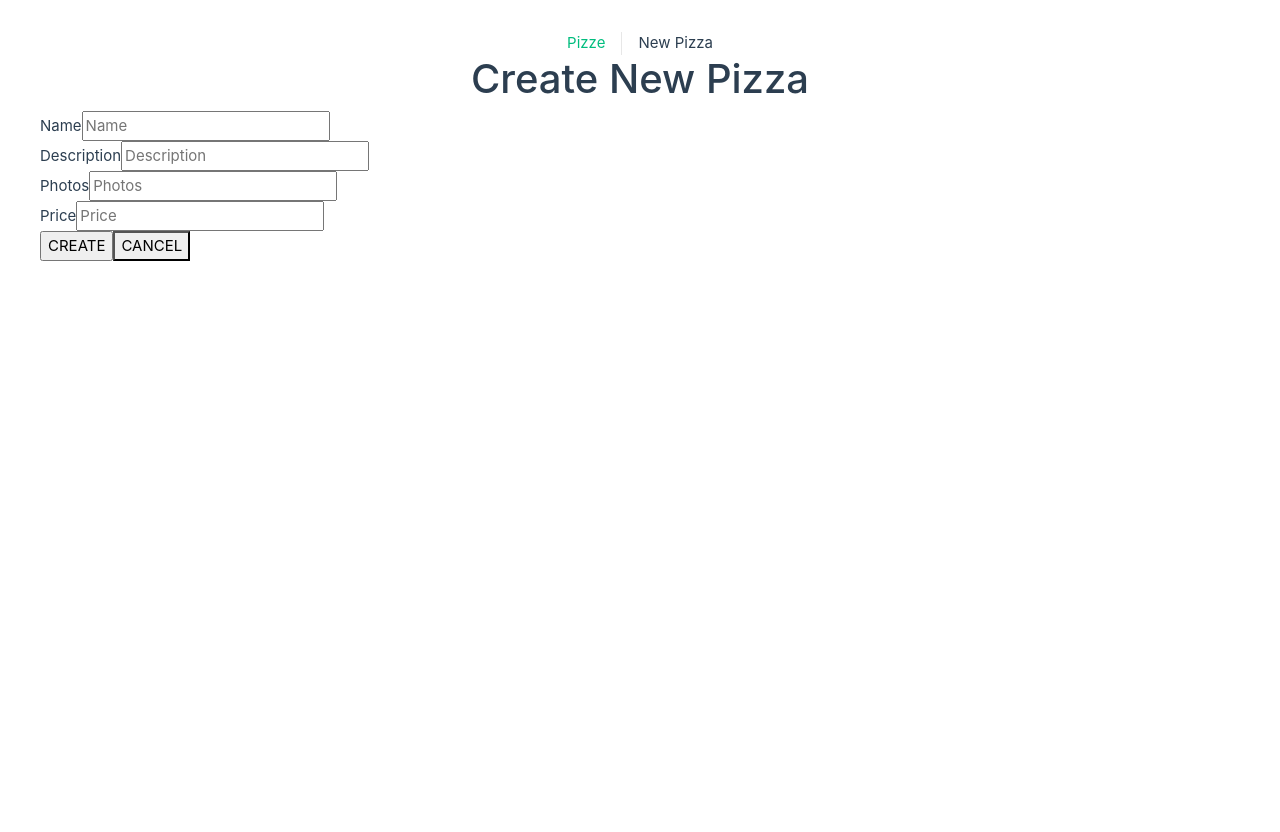
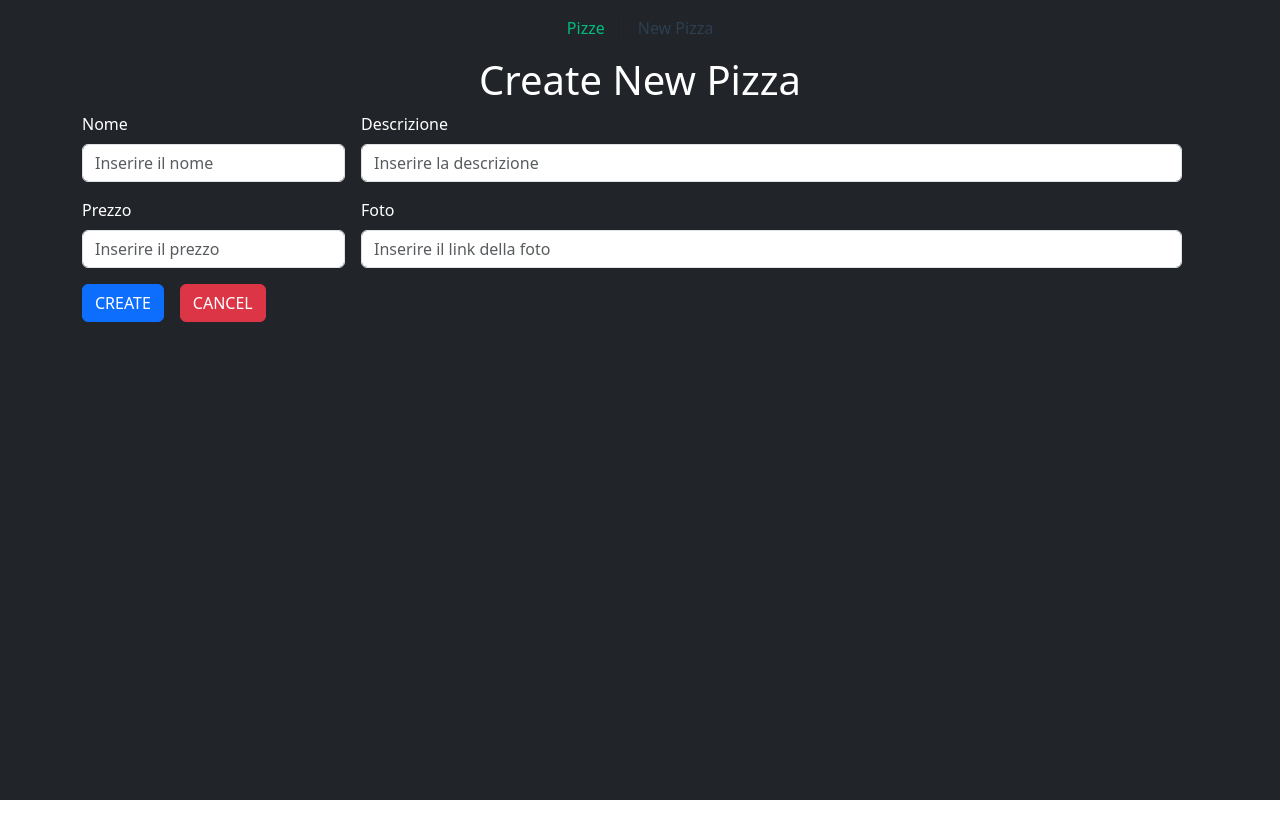
Before and after one commit to andreaconv/spring-la-mia-pizzeria-webapi, a Vue app in the folder frontend/api-vue-frontend/: page /create in a window 1280 px wide. After the commit the page ends 800 px from the top, so only its background shows below. Built offline with nearby package versions, Linux system fonts and the light colour scheme.

Commit message:
[edit] style frontend con bootstrap

```diff
--- a/frontend/api-vue-frontend/src/App.vue
+++ b/frontend/api-vue-frontend/src/App.vue
@@ -3,27 +3,19 @@ import { RouterLink, RouterView } from 'vue-router'
 </script>
 
 <template>
-  <header>
-      <nav>
-        <RouterLink to="/">Pizze</RouterLink>
-        <RouterLink to="/create">New Pizza</RouterLink>
-      </nav>
-  </header>
+  <body class="bg-dark text-white">
+    <header class="bg-dark text-white">
+        <nav class="text-center py-3">
+          <RouterLink to="/">Pizze</RouterLink>
+          <RouterLink to="/create">New Pizza</RouterLink>
+        </nav>
+    </header>
 
-  <RouterView />
+    <RouterView />
+  </body>
 </template>
 
 <style scoped>
-header {
-  line-height: 1.5;
-}
-
-nav {
-  width: 100%;
-  text-align: center;
-  margin-top: 2rem;
-}
-
 nav a.router-link-exact-active {
   color: var(--color-text);
 }
@@ -42,20 +34,4 @@ nav a:first-of-type {
   border: 0;
 }
 
-@media (min-width: 1624px) {
-  header {
-    display: flex;
-    place-items: center;
-    padding-right: calc(var(--section-gap) / 2);
-  }
-
-  nav {
-    text-align: left;
-    margin-left: -1rem;
-    font-size: 1rem;
-
-    padding: 1rem 0;
-    margin-top: 1rem;
-  }
-}
 </style>
--- a/frontend/api-vue-frontend/src/assets/base.css
+++ b/frontend/api-vue-frontend/src/assets/base.css
@@ -50,37 +50,8 @@
   }
 }
 
-*,
-*::before,
-*::after {
-  box-sizing: border-box;
-  margin: 0;
-  font-weight: normal;
-}
-
 body {
   min-height: 100vh;
   color: var(--color-text);
   background: var(--color-background);
-  transition:
-    color 0.5s,
-    background-color 0.5s;
-  line-height: 1.6;
-  font-family:
-    Inter,
-    -apple-system,
-    BlinkMacSystemFont,
-    'Segoe UI',
-    Roboto,
-    Oxygen,
-    Ubuntu,
-    Cantarell,
-    'Fira Sans',
-    'Droid Sans',
-    'Helvetica Neue',
-    sans-serif;
-  font-size: 15px;
-  text-rendering: optimizeLegibility;
-  -webkit-font-smoothing: antialiased;
-  -moz-osx-font-smoothing: grayscale;
 }
--- a/frontend/api-vue-frontend/src/views/Create.vue
+++ b/frontend/api-vue-frontend/src/views/Create.vue
@@ -28,41 +28,77 @@ function storePizza() {
 </script>
 
 <template>
-  <div class="about">
-    <h1>Create New Pizza</h1>
+
+  <div class="container bg-dark text-white">
+
+    <h1 class="text-center">Create New Pizza</h1>
+
     <form @submit.prevent="storePizza">
 
-      <label for="nome">Name</label>
-      <input type="text" name="nome" placeholder="Name" v-model="newPizza.nome">
-      <br>
+      <div class="d-flex justify-content-between">
 
-      <label for="descrizione">Description</label>
-      <input type="text" name="descrizione" placeholder="Description" v-model="newPizza.descrizione">
-      <br>
+        <div class="mb-3 pe-3 w-25">
 
-      <label for="foto">Photos</label>
-      <input type="text" name="foto" placeholder="Photos" v-model="newPizza.foto">
-      <br>
+          <label for="nome" class="form-label">Nome</label>
+          <input
+            type="text"
+            class="form-control"
+            id="nome" name="nome"
+            v-model="newPizza.nome"
+            placeholder="Inserire il nome">
 
-      <label for="prezzo">Price</label>
-      <input type="number" step="0.01"
-						min="0.00" name="prezzo" placeholder="Price" v-model="newPizza.prezzo">
-      <br>
+        </div>
 
-      <input type="submit" value="CREATE">
-      <button @click="clearForm">CANCEL</button>
+        <div class="mb-3 pe-3 w-75">
+
+          <label for="descrizione" class="form-label">Descrizione</label>
+          <input
+            type="text"
+            class="form-control"
+            id="descrizione" name="descrizione"
+            v-model="newPizza.descrizione"
+            placeholder="Inserire la descrizione">
+
+        </div>
+
+      </div>
+
+      <div class="d-flex justify-content-between">
+
+				<div class="mb-3 pe-3 d-inline-block w-25">
+
+					<label for="prezzo" class="form-label">Prezzo</label>
+					<input
+						type="number"
+						step="0.01"
+						min="0.00"
+						class="form-control"
+						id="prezzo" name="prezzo"
+						v-model="newPizza.prezzo"
+						placeholder="Inserire il prezzo">
+
+				</div>
+
+				<div class="mb-3 pe-3 d-inline-block w-75">
+
+					<label for="foto" class="form-label">Foto</label>
+					<input
+						type="text"
+						class="form-control"
+						id="foto" name="foto"
+						v-model="newPizza.foto"
+						placeholder="Inserire il link della foto">
+
+				</div>
+
+			</div>
+
+      <input type="submit" class="btn btn-primary mb-3 me-3" value="CREATE">
+      <button class="btn btn-danger mb-3" @click="clearForm">CANCEL</button>
 
     </form>
   </div>
 </template>
 
-<style>
-.about{
-  width: 1200px;
-  margin: auto;
-}
-
-h1{
-  text-align: center;
-}
+<style scoped>
 </style>
--- a/frontend/api-vue-frontend/src/views/Edit.vue
+++ b/frontend/api-vue-frontend/src/views/Edit.vue
@@ -44,28 +44,72 @@ axios.get(API_URL + "/pizze/" + pizzaId.value)
 </script>
 
 <template>
-  <div class="edit">
-    <h1>Edit Pizza</h1>
+
+  <div class="container bg-dark text-white">
+
+    <h1 class="text-center">Edit Pizza</h1>
+
     <form @submit.prevent="storePizza">
 
-      <label for="nome">Name</label>
-      <input type="text" name="nome" placeholder="Name" v-model="oldPizza.nome">
-      <br>
+      <div class="d-flex justify-content-between">
 
-      <label for="descrizione">Description</label>
-      <input type="text" name="descrizione" placeholder="Description" v-model="oldPizza.descrizione">
-      <br>
+        <div class="mb-3 pe-3 w-25">
 
-      <label for="foto">Photos</label>
-      <input type="text" name="foto" placeholder="Photos" v-model="oldPizza.foto">
-      <br>
+          <label for="nome" class="form-label">Nome</label>
+          <input
+            type="text"
+            class="form-control"
+            id="nome" name="nome"
+            v-model="oldPizza.nome"
+            placeholder="Inserire il nome">
 
-      <label for="prezzo">Price</label>
-      <input type="number" step="0.01"
-						min="0.00" name="prezzo" placeholder="Price" v-model="oldPizza.prezzo">
-      <br>
+        </div>
 
-      <input type="submit" value="UPDATE">
+        <div class="mb-3 pe-3 w-75">
+
+          <label for="descrizione" class="form-label">Descrizione</label>
+          <input
+            type="text"
+            class="form-control"
+            id="descrizione" name="descrizione"
+            v-model="oldPizza.descrizione"
+            placeholder="Inserire la descrizione">
+
+        </div>
+
+      </div>
+
+      <div class="d-flex justify-content-between">
+
+        <div class="mb-3 pe-3 d-inline-block w-25">
+
+          <label for="prezzo" class="form-label">Prezzo</label>
+          <input
+            type="number"
+            step="0.01"
+            min="0.00"
+            class="form-control"
+            id="prezzo" name="prezzo"
+            v-model="oldPizza.prezzo"
+            placeholder="Inserire il prezzo">
+
+        </div>
+
+        <div class="mb-3 pe-3 d-inline-block w-75">
+
+          <label for="foto" class="form-label">Foto</label>
+          <input
+            type="text"
+            class="form-control"
+            id="foto" name="foto"
+            v-model="oldPizza.foto"
+            placeholder="Inserire il link della foto">
+
+        </div>
+
+      </div>
+
+      <input type="submit" class="btn btn-primary mb-3 me-3" value="UPDATE">
 
     </form>
   </div>
--- a/frontend/api-vue-frontend/src/views/HomeView.vue
+++ b/frontend/api-vue-frontend/src/views/HomeView.vue
@@ -5,7 +5,7 @@ import axios from "axios";
 
 const API_URL = "http://localhost:8080/api/v1.0";
 
-const pizze = ref(null);
+const pizze = ref([]);
 
 const search = ref("");
 
@@ -44,26 +44,77 @@ onMounted(() => {
 </script>
 
 <template>
-  <main>
-    <h1>PIZZE</h1>
+  <main class="bg-dark text-white">
+    <div class="container py-5">
+
+      <h1 class="text-danger text-center" v-if="pizze.length < 1">
+        NON CI SONO PIZZE
+      </h1>
+
+      <div class="menu" v-if="pizze.length > 0">
+
+        <h1>Le nostre pizze</h1>
         <form
           @submit.prevent="getAllPizzas"
         >
-      <input type="text" name="q" v-model="search" >
-      <input type="submit" value="SEARCH">
+          <!-- <input type="text" name="q" v-model="search" >
+          <input type="submit" value="SEARCH"> -->
+          <div class="d-flex justify-content-center">
+            <div class="input-group my-3 w-25">
+              <input
+                type="text"
+                class="form-control"
+                name="q"
+                v-model="search"
+                placeholder="Cerca la pizza"
+                aria-label="Example text with button addon"
+                aria-describedby="button-addon1">
+              <input class="btn btn-outline-success" type="submit" id="button-addon1" value="CERCA">
+            </div>
+          </div>
         </form>
-    <ul>
-      <li
+        <table class="table table-striped table-dark">
+          <thead>
+            <tr>
+              <th scope="col">Nome</th>
+              <th scope="col">Descrizione</th>
+              <th scope="col">Prezzo</th>
+              <th scope="col">Dettagli</th>
+            </tr>
+          </thead>
+          <tbody>
+            <tr
               v-for="pizza in pizze"
               :key="pizza.id"
               >
-        {{ pizza.nome }}
+              <td class="text-capitalize">{{ pizza.nome }}</td>
+              <td>{{ pizza.descrizione }}</td>
+              <td>€ {{ pizza.prezzo }}</td>
+              <td>
+<!-- TODO: aggiungere la rotta show per visualizzare il dettaglio -->
+                <a title="Mostra" href="#" class="details">
+                  <span class="btn btn-primary">
+                    <i class="fa-solid fa-eye"></i>
+                  </span>
+                </a>
 
-        <a :href="`/edit/${pizza.id}`">MODIFICA</a>
+                <a title="Modifica" :href="`/edit/${pizza.id}`" class="details">
+                  <span class="btn btn-warning">
+                    <i class="fa-solid fa-pen-to-square text-white"></i>
+                  </span>
+                </a>
 
-        <button @click="pizzaDelete(pizza.id)">X</button>
-      </li>
-    </ul>
+                <button title="Elimina" class="btn btn-danger" @click="pizzaDelete(pizza.id)">
+                  <i class="fa-solid fa-trash-can"></i>
+                </button>
+
+              </td>
+            </tr>
+          </tbody>
+        </table>
+      </div>
+
+    </div>
   </main>
 </template>
 
@@ -74,5 +125,8 @@ main{
 ul{
   list-style: none;
 }
+a.details{
+  margin-right: 0.5rem;
+}
 
 </style>
```
Lines whose indentation alone changed are shown as unchanged.
